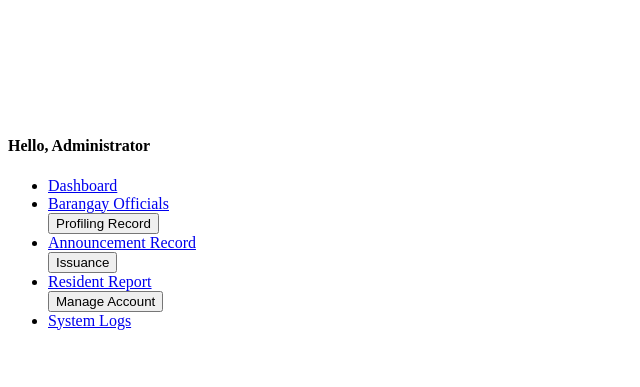
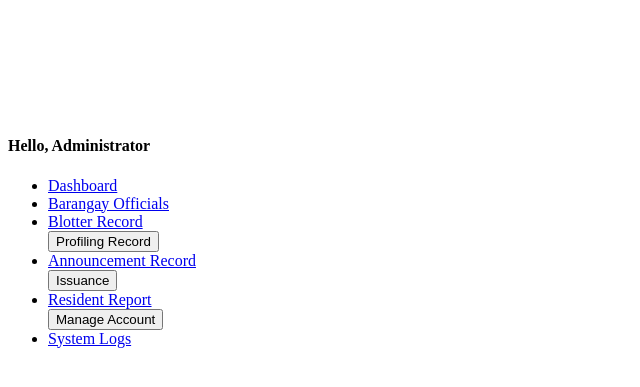
Before and after one commit to syntaxboybe/BESSv.1, a PHP site: template pages/sidebar-left.php in a window 1280 px wide. Shown: the top 387 px of the page, without its empty margins (0-640 px from the left). Run offline with PHP 8.4, Linux system fonts and the light colour scheme; the template is opened without the code that fills it, so the values that code supplies are empty; the visitor is signed in with stand-in values (Sample User, id 1).

Commit message:
Add Blotter Record link to sidebar-left.php

```diff
--- a/pages/sidebar-left.php
+++ b/pages/sidebar-left.php
@@ -86,6 +86,11 @@ if ($_SESSION['role'] == "Administrator") {
                                     <i class="fa fa-user"></i> <span>Barangay Officials</span>
                                 </a>
                             </li>
+                            <li>
+                                <a href="../blotter/blotter.php">
+                                    <i class="fa fa-file"></i> <span>Blotter Record</span>
+                                </a>
+                            </li>
                             </li>
                             <div class="dropdown3">
                               <button id="dropdown-btn3" class="dropdown-btn3 list-group-item list-group-item-action bg-blue text-adjust active">
@@ -130,11 +135,6 @@ if ($_SESSION['role'] == "Administrator") {
                                     <i class="fa fa-pencil"></i> <span>Clearance Record</span>
                                   </a>
                                 </li>
-                                <li>
-                                <a href="../blotter/blotter.php">
-                                    <i class="fa fa-pencil"></i> <span>Blotter Record</span>
-                                </a>
-                            </li>
                               </ul>
                             </div>
                           </div>
```
